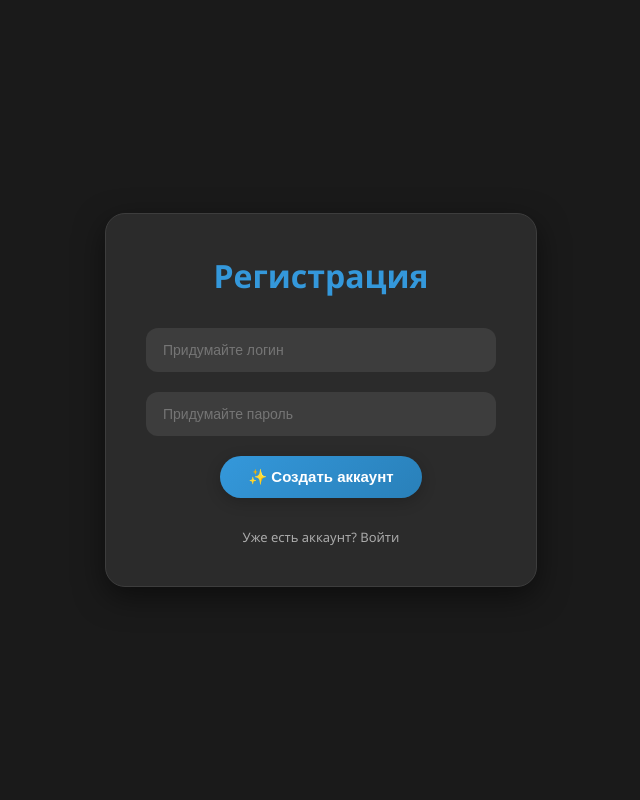
After one commit to MorganFrimen/test_master_web, a Flask app: page /register in a window 1280 px wide. The commit adds this page. Shown: the whole page, without its empty margins (319-959 px from the left). Run offline with Flask 3, Linux system fonts and the light colour scheme.

Commit message:
v1.3 - style

```diff
--- a/app/__init__.py
+++ b/app/__init__.py
@@ -1,3 +1,4 @@
+import os
 from flask import Flask
 from flask_sqlalchemy import SQLAlchemy
 from flask_login import LoginManager
@@ -11,6 +12,8 @@ login_manager = LoginManager()
 def create_app():
     """Функция-фабрика для создания и настройки приложения"""
     app = Flask(__name__)
+
+    app.config['SQLALCHEMY_DATABASE_URI'] = 'sqlite:///' + os.path.join(app.instance_path, 'project.db')
 
     # 2. Настройки (Конфигурация)
     app.config['SECRET_KEY'] = 'dev-key-777'
--- a/app/auth/routes.py
+++ b/app/auth/routes.py
@@ -1,14 +1,67 @@
-from flask import Blueprint, render_template, redirect, url_for, flash
-from app import db # Импортируем базу данных из главного пакета
+# app/auth/routes.py
+from flask import Blueprint, render_template, request, redirect, url_for, flash
+from flask_login import login_user, logout_user, login_required, current_user
+from app.models import User
+from app import db # или просто from app import db, если он там
 
-# Создаем Blueprint. Название 'auth' будет использоваться в url_for('auth.login')
 auth_bp = Blueprint('auth', __name__)
 
-@auth_bp.route('/login')
+@auth_bp.route('/login', methods=['GET', 'POST'])
 def login():
-    # Пока просто возвращаем текст, позже заменим на render_template('auth/login.html')
-    return "<h1>Страница входа</h1><p>Введите логин и пароль</p>"
+    # Если пользователь уже вошел, ему не нужно регистрироваться снова
+    if current_user.is_authenticated:
+        return redirect(url_for('main.index'))
+
+    if request.method == 'POST':
+        username = request.form.get('username')
+        password = request.form.get('password')
+
+        # 1. Проверяем, не занят ли логин
+        if User.query.filter_by(username=username).first():
+            return "<h1>Ошибка</h1><p>Этот логин уже занят. <a href='/register'>Назад</a></p>"
+
+        # 2. Создаем нового пользователя (роль 'user' ставится в модели по умолчанию)
+        new_user = User(username=username)
+        new_user.set_password(password) # Хешируем!
+
+        db.session.add(new_user)
+        db.session.commit()
+
+        # 3. После регистрации сразу логиним пользователя
+        login_user(new_user)
+        return redirect(url_for('main.index'))
+
+    return render_template('auth/login.html')
+
+@auth_bp.route('/register', methods=['GET', 'POST'])
+def register():
+    # Если пользователь уже вошел, отправляем на главную
+    if current_user.is_authenticated:
+        return redirect(url_for('main.index'))
+
+    if request.method == 'POST':
+        username = request.form.get('username')
+        password = request.form.get('password')
+
+        # Проверка: не занят ли логин
+        if User.query.filter_by(username=username).first():
+            return "<h1>Ошибка</h1><p>Логин занят. <a href='/auth/register'>Назад</a></p>"
+
+        # Создаем нового пользователя (роль 'user' по умолчанию в модели)
+        new_user = User(username=username)
+        new_user.set_password(password)
+
+        db.session.add(new_user)
+        db.session.commit()
+
+        # Сразу логиним новичка
+        from flask_login import login_user
+        login_user(new_user)
+        return redirect(url_for('main.index'))
+
+    return render_template('auth/register.html')
 
 @auth_bp.route('/logout')
 def logout():
-    return "<h1>Выход из системы</h1>"
+    logout_user()
+    return redirect(url_for('main.index'))
--- /dev/null
+++ b/app/static/css/style.css
@@ -0,0 +1,138 @@
+/* app/static/css/style.css */
+
+/* 1. ПЕРЕМЕННЫЕ ЦВЕТОВ (удобно менять весь дизайн сразу) */
+:root {
+    --bg-dark: #1A1A1A; /* Глубокий фон */
+    --card-bg: #2B2B2B; /* Фон карточек */
+    --input-bg: #3D3D3D; /* Фон полей ввода */
+    --primary-blue: #3498DB; /* Основной синий */
+    --primary-green: #2ECC71; /* Основной зеленый (успех) */
+    --accent-red: #E74C3C; /* Красный (ошибки/админ) */
+    --text-white: #FFFFFF;
+    --text-gray: #AAAAAA;
+}
+
+/* 2. ОБЩИЕ СТИЛИ ТЕЛА */
+body {
+    font-family: 'Segoe UI', Roboto, Helvetica, Arial, sans-serif;
+    background-color: var(--bg-dark);
+    color: var(--text-white);
+    margin: 0;
+    display: flex;
+    justify-content: center;
+    align-items: center;
+    min-height: 100vh; /* Центрирование по вертикали */
+}
+
+/* 3. КАРТОЧКИ (ЛОГИН, РЕГИСТРАЦИЯ, ГЛАВНАЯ) */
+.card {
+    background: var(--card-bg);
+    padding: 40px;
+    border-radius: 20px;
+    box-shadow: 0 10px 30px rgba(0, 0, 0, 0.5);
+    width: 350px;
+    text-align: center;
+    border: 1px solid #3d3d3d;
+}
+
+.admin-zone {
+    border: 2px dashed var(--accent-red);
+    margin-top: 20px;
+    padding: 15px;
+    border-radius: 15px;
+    background: rgba(231, 76, 60, 0.05);
+}
+
+/* 4. ПОЛЯ ВВОДА (INPUTS) */
+input, select {
+    width: 100%;
+    padding: 12px 15px;
+    margin: 10px 0;
+    border-radius: 12px;
+    border: 2px solid transparent;
+    background: var(--input-bg);
+    color: white;
+    box-sizing: border-box;
+    font-size: 14px;
+    transition: border-color 0.3s;
+}
+
+    input:focus {
+        outline: none;
+        border-color: var(--primary-blue);
+    }
+
+/* 5. КНОПКИ (MODERN BUTTONS) */
+.btn-modern {
+    display: inline-block;
+    padding: 12px 28px;
+    border-radius: 50px;
+    font-size: 15px;
+    font-weight: 600;
+    text-decoration: none;
+    transition: all 0.3s cubic-bezier(0.4, 0, 0.2, 1);
+    cursor: pointer;
+    border: none;
+    margin: 10px 5px;
+    box-shadow: 0 4px 15px rgba(0, 0, 0, 0.2);
+}
+
+.btn-blue {
+    background: linear-gradient(135deg, #3498DB 0%, #2980B9 100%);
+    color: white !important;
+}
+
+.btn-green {
+    background: linear-gradient(135deg, #2ECC71 0%, #27AE60 100%);
+    color: white !important;
+}
+
+.btn-gray {
+    background: #555;
+    color: white !important;
+}
+
+.btn-modern:hover {
+    transform: translateY(-3px);
+    box-shadow: 0 8px 25px rgba(0, 0, 0, 0.3);
+    filter: brightness(1.1);
+}
+
+.btn-modern:active {
+    transform: translateY(0);
+}
+
+/* 6. ТЕКСТОВЫЕ ЭЛЕМЕНТЫ */
+h1, h2 {
+    margin-top: 0;
+    color: var(--primary-green);
+}
+
+.role-tag {
+    background: var(--primary-green);
+    color: black;
+    padding: 4px 10px;
+    border-radius: 6px;
+    font-size: 11px;
+    font-weight: 800;
+    text-transform: uppercase;
+}
+
+.footer-link {
+    display: block;
+    margin-top: 20px;
+    color: var(--text-gray);
+    text-decoration: none;
+    font-size: 13px;
+}
+
+    .footer-link:hover {
+        color: var(--primary-blue);
+    }
+
+/* 7. ФЛЕШ-СООБЩЕНИЯ (ОШИБКИ) */
+.flash-messages {
+    color: var(--accent-red);
+    font-size: 14px;
+    margin-bottom: 15px;
+}
--- /dev/null
+++ b/app/templates/auth/register.html
@@ -0,0 +1,15 @@
+{% extends "base.html" %}
+{% block title %}Регистрация{% endblock %}
+
+{% block content %}
+<h1 style="color: var(--primary-blue);">Регистрация</h1>
+<form method="POST">
+    <input type="text" name="username" placeholder="Придумайте логин" required>
+    <input type="password" name="password" placeholder="Придумайте пароль" required>
+    <button type="submit" class="btn-modern btn-blue">✨ Создать аккаунт</button>
+</form>
+
+<a href="{{ url_for('auth.login') }}" class="footer-link">
+    Уже есть аккаунт? Войти
+</a>
+{% endblock %}
--- /dev/null
+++ b/app/templates/base.html
@@ -0,0 +1,16 @@
+<!-- app/templates/base.html -->
+<!DOCTYPE html>
+<html lang="ru">
+<head>
+    <meta charset="UTF-8">
+    <meta name="viewport" content="width=device-width, initial-scale=1.0">
+    <title>{% block title %}{% endblock %} - TestMaster</title>
+    <!-- Подключаем наш новый style.css -->
+    <link rel="stylesheet" href="{{ url_for('static', filename='css/style.css') }}">
+</head>
+<body>
+    <div class="card">
+        {% block content %}{% endblock %}
+    </div>
+</body>
+</html>
--- a/run.py
+++ b/run.py
@@ -1,8 +1,6 @@
-from app import create_app, db
+from app import create_app
 
 app = create_app()
 
 if __name__ == '__main__':
-    with app.app_context():
-        db.create_all() # Создаст базу при первом запуске
     app.run(debug=True)
```
Also changed, not shown: app/templates/auth/login.html (+15 -0 lines), app/templates/main/index.html (+34 -34 lines), setup_db.py (added, +24 -0 lines), instance/__init__.py (deleted).
